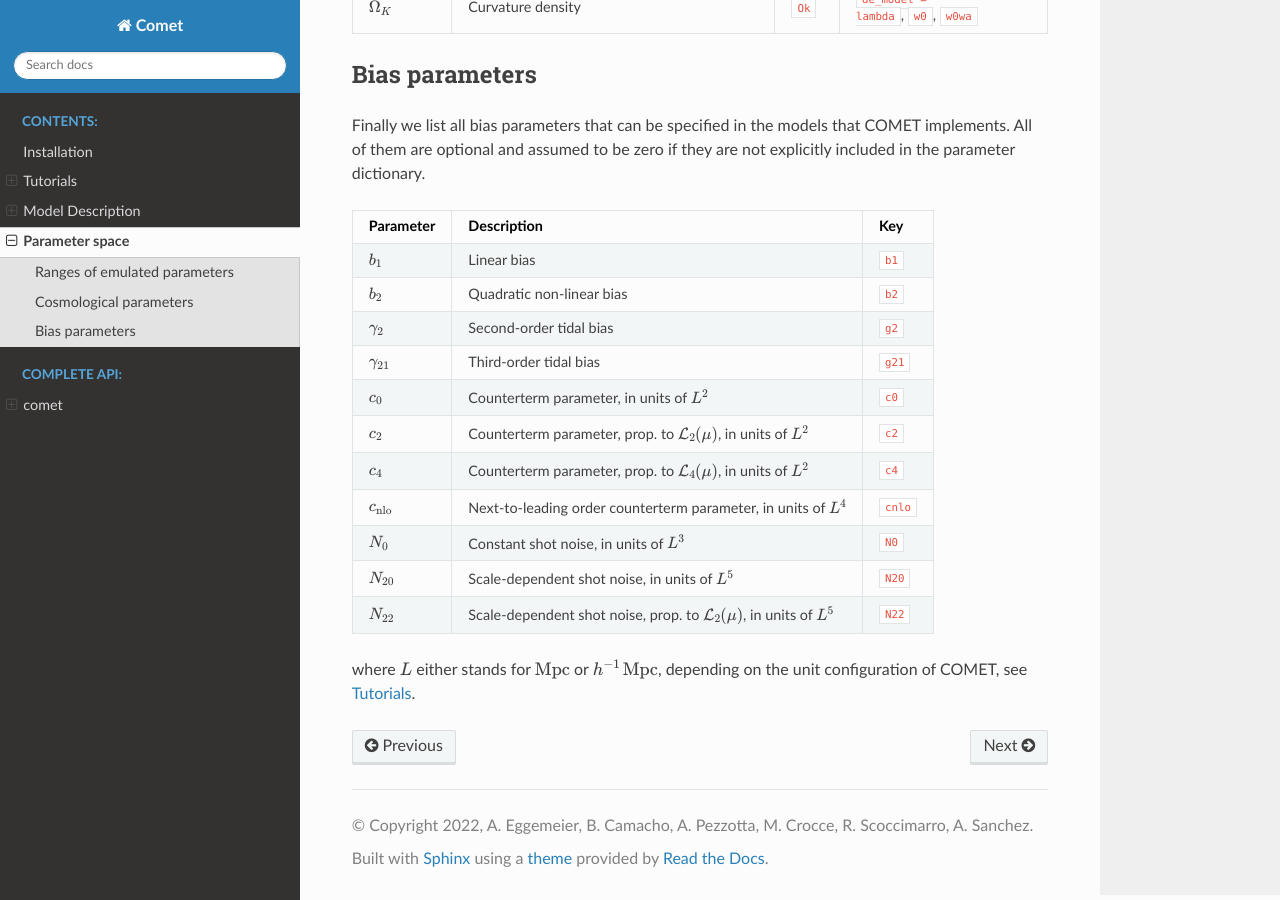
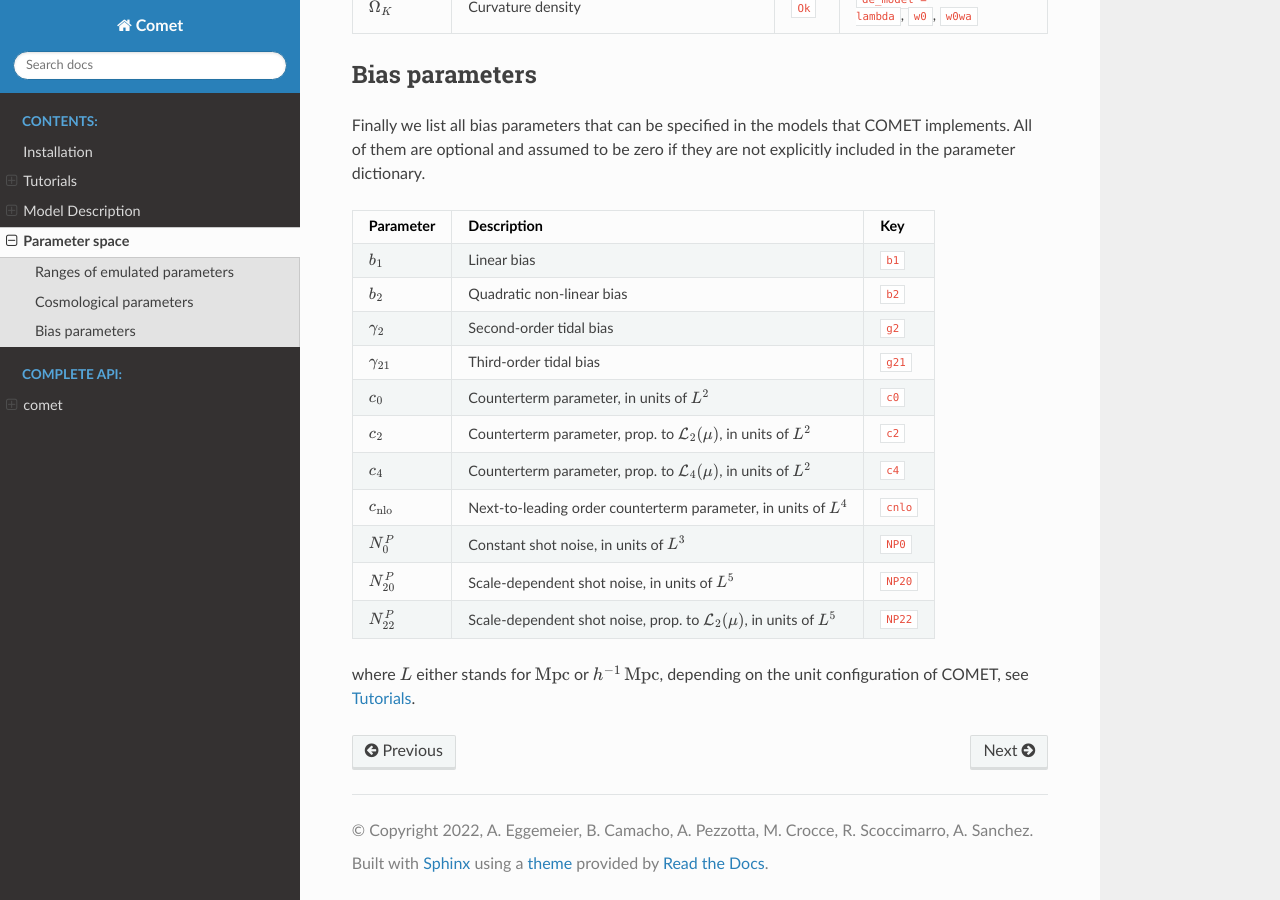
Before and after one commit to adematti/comet-emu, a Sphinx documentation site: the page built from docs/source/spaceparams.rst, in a window 1280 px wide and 900 px high, scrolled down 1643 px. Built offline with Sphinx 7.4.7 and the Read the Docs theme 2.0.0, drawn with Linux system fonts in a browser that asks for light colours.

Commit message:
Change name of power spectrum shot noise parameters from N0, N20, N22 to NP0, NP20, NP22.

```diff
--- a/docs/source/spaceparams.rst
+++ b/docs/source/spaceparams.rst
@@ -108,11 +108,11 @@ not explicitly included in the parameter dictionary.
 +--------------------------+---------------------------------------------------------------------------------------+---------+
 | :math:`c_{\mathrm{nlo}}` | Next-to-leading order counterterm parameter, in units of :math:`L^4`                  | ``cnlo``|
 +--------------------------+---------------------------------------------------------------------------------------+---------+
-| :math:`N_0`              | Constant shot noise, in units of :math:`L^3`                                          | ``N0``  |
+| :math:`N^P_0`            | Constant shot noise, in units of :math:`L^3`                                          | ``NP0`` |
 +--------------------------+---------------------------------------------------------------------------------------+---------+
-| :math:`N_{20}`           | Scale-dependent shot noise, in units of :math:`L^5`                                   | ``N20`` |
+| :math:`N^P_{20}`         | Scale-dependent shot noise, in units of :math:`L^5`                                   | ``NP20``|
 +--------------------------+---------------------------------------------------------------------------------------+---------+
-| :math:`N_{22}`           | Scale-dependent shot noise, prop. to :math:`{\cal L}_2(\mu)`, in units of :math:`L^5` | ``N22`` |
+| :math:`N^P_{22}`         | Scale-dependent shot noise, prop. to :math:`{\cal L}_2(\mu)`, in units of :math:`L^5` | ``NP22``|
 +--------------------------+---------------------------------------------------------------------------------------+---------+
 
 where :math:`L` either stands for :math:`\mathrm{Mpc}` or
```
Also changed, not shown: 1 other file.
